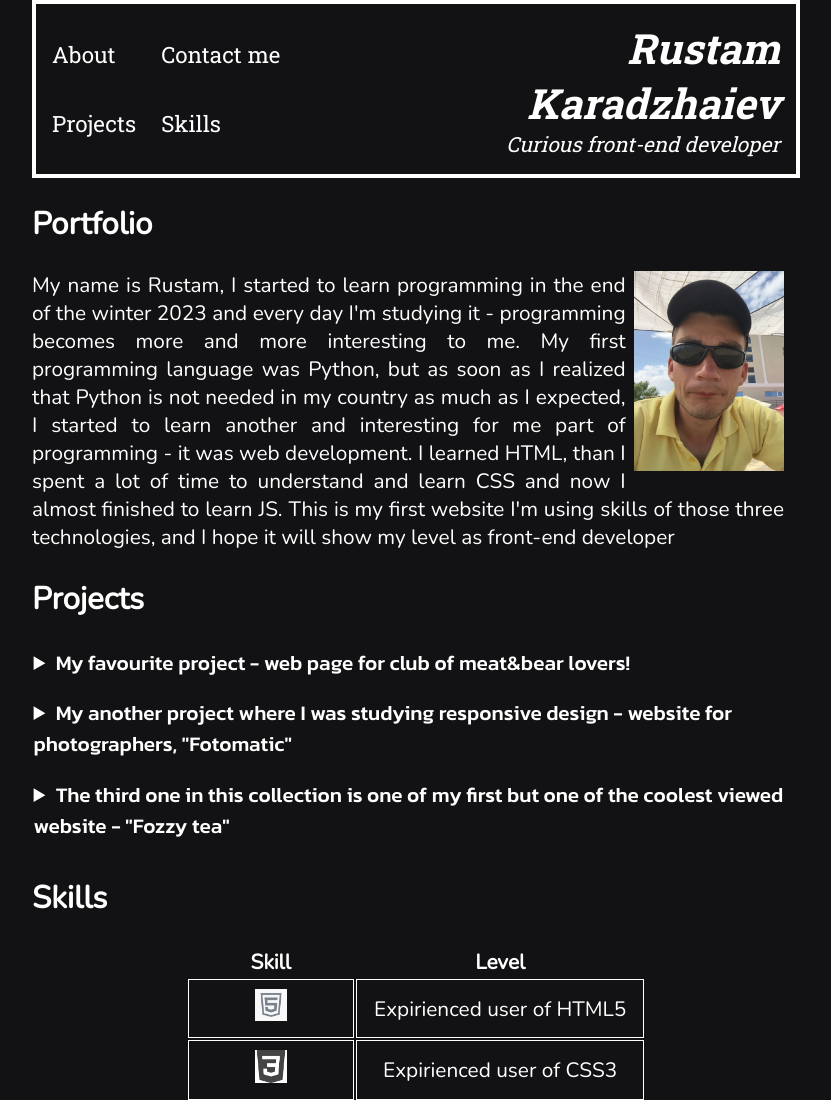
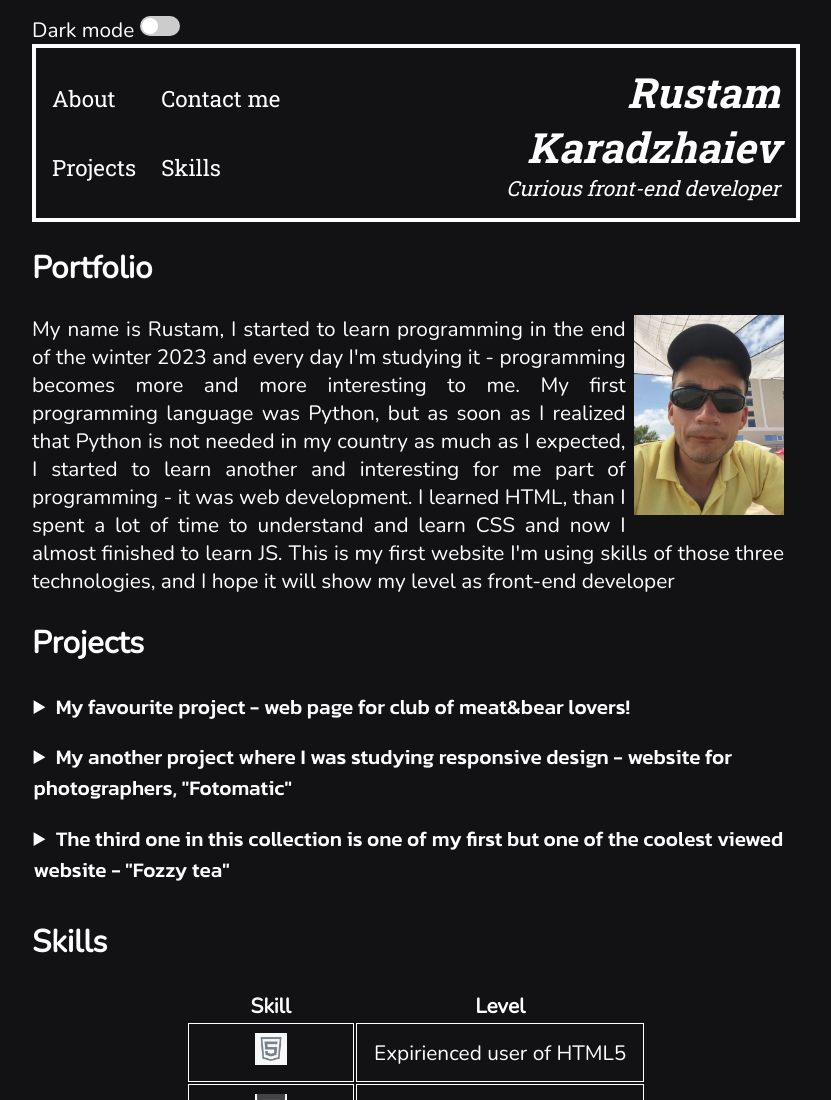
Before and after one commit to RusKrus/Joke-Resume, a plain HTML site: page main.html in a window 1280 px wide. Shown: the top 1100 px of the page, without its empty margins (224-1055 px from the left). Drawn offline with nearby package versions, Linux system fonts and the light colour scheme.

Commit message:
added  new icons, finish styling

```diff
--- a/main.css
+++ b/main.css
@@ -5,7 +5,54 @@ body{
     background-color: rgb(18, 18, 20);
     color: white;
     font-family: 'Nunito', sans-serif;
+    padding-top:1rem;
 }
+
+.switch{
+    display: inline-block;
+    right: 10%;
+    width: 40px;
+    height: 20px;
+    background-color:#ccc;
+    border-radius: 20px;
+}
+
+
+.slider{
+    display: inline-block;
+    width:100%;
+    height:100%;
+    border-radius:20px;
+}
+
+.switch input{
+    display: none;
+}
+
+
+
+  .slider::after {
+    content: "";
+    display:inline-block;
+    width: 16px;
+    height: 16px;
+    background-color: white;
+    border-radius: 50%;
+    left: 2px;
+    bottom: 3px;
+    transition: transform 0.3s;
+    position:relative;
+  }
+
+  input:checked + .slider {
+    background-color: #007bff; /* Цвет включенного состояния */
+  }
+
+  input:checked + .slider::after {
+    transform: translateX(20px);
+  }
+
+
 
 
 
--- a/main.html
+++ b/main.html
@@ -12,6 +12,15 @@
 <link href="https://fonts.googleapis.com/css2?family=Kanit:wght@500&family=Nunito&family=Roboto+Slab:wght@400;700&display=swap" rel="stylesheet">
 </head>
 <body>
+    <div class = 'dark mode'>
+        <span>Dark mode</span>
+    <label class = "switch">
+        <input type = 'checkbox' id="theme-switch">
+        <span class="slider" ></span>
+    </label>
+    </div>
+
+
     <header>
         <div class = 'navigation'>
             <nav>
```
